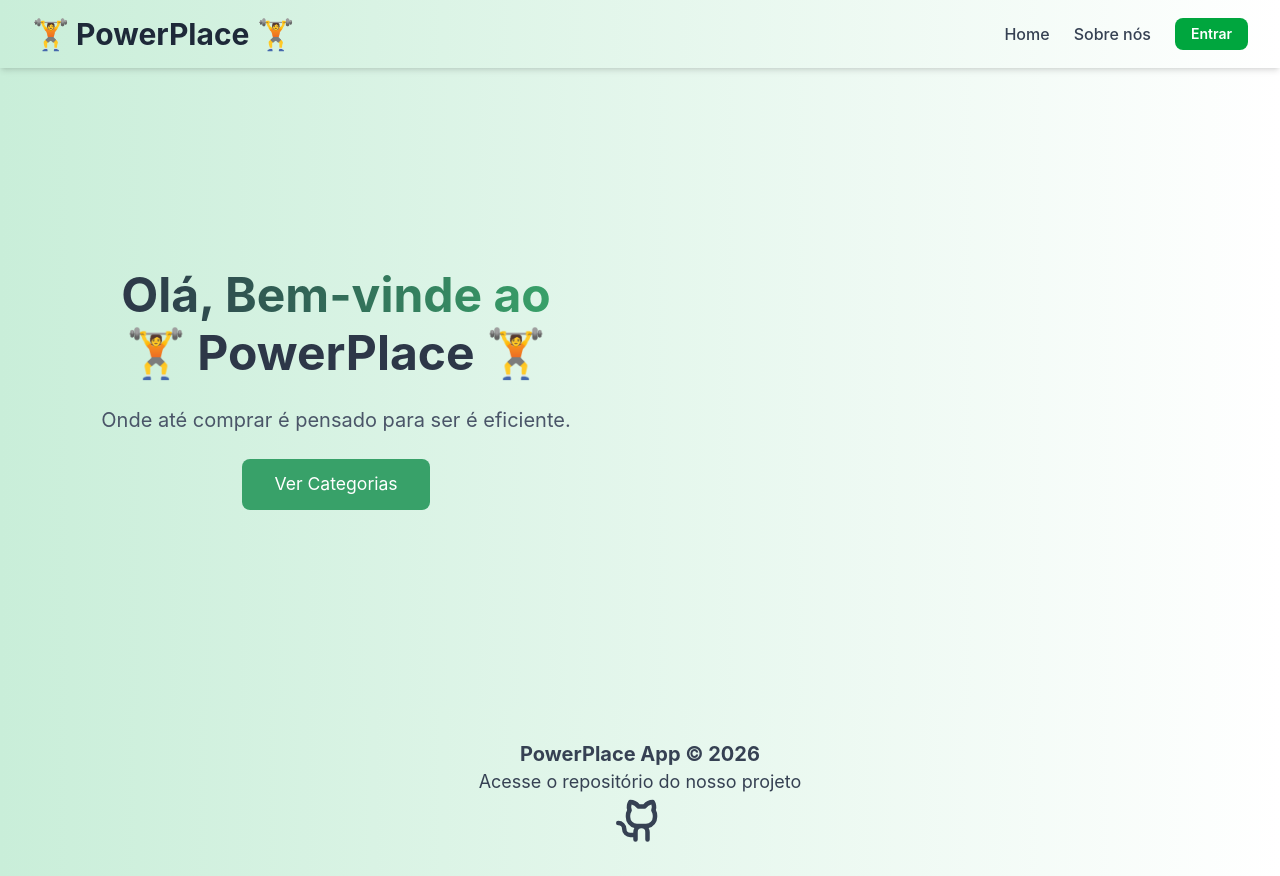
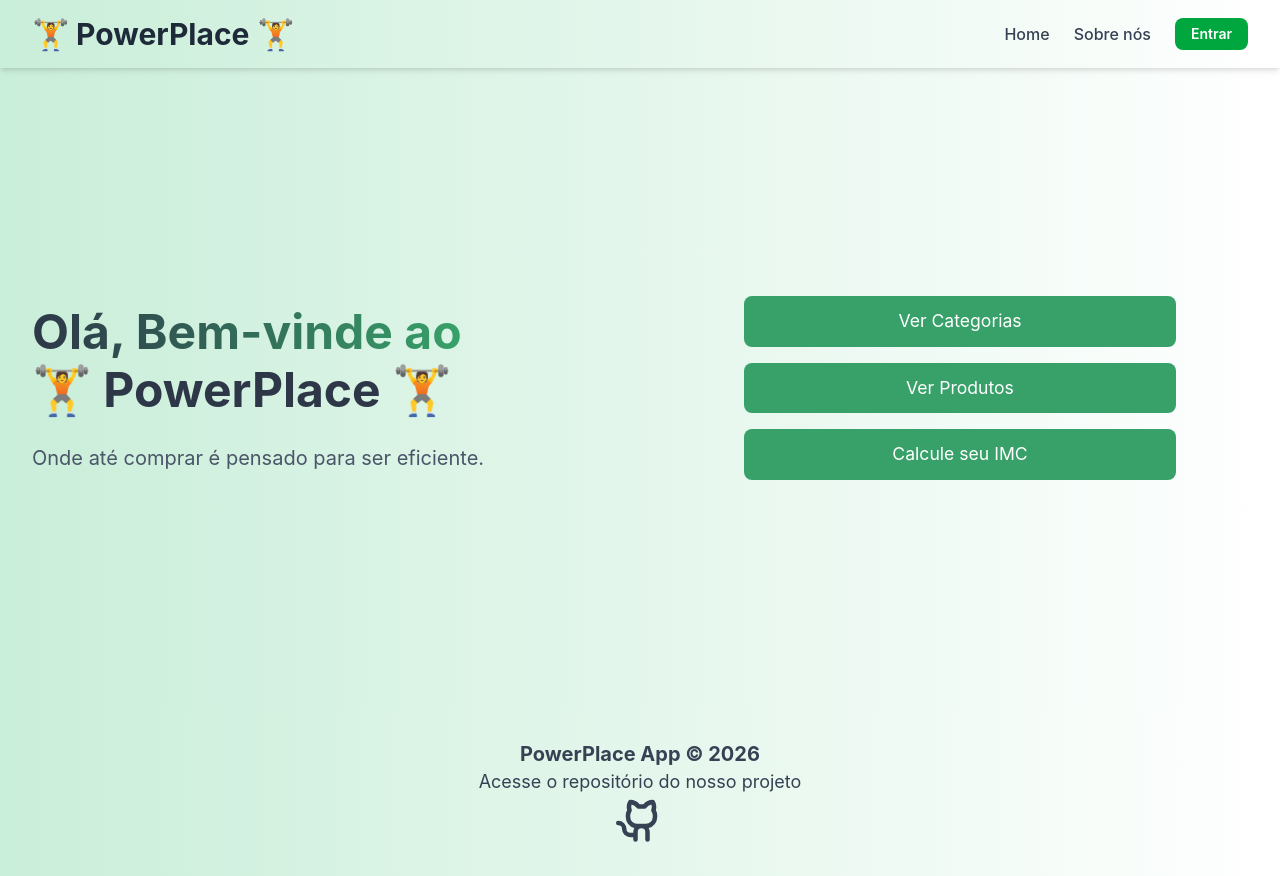
Before and after one commit to crmprojetointegrador/fitness-front, a React (Vite) app: page / in a window 1280 px wide. Built offline with nearby package versions, Linux system fonts and the light colour scheme.

Commit message:
Ajustes de botões

```diff
--- a/src/components/produto/listarprodutos/ListarProdutos.tsx
+++ b/src/components/produto/listarprodutos/ListarProdutos.tsx
@@ -66,9 +66,19 @@ function ListarProdutos() {
                     >
                         Cadastrar Novo Produto
                     </Link>
+
+                    <div className="text-center mt-8">
+                    <Link
+                        to="/"
+                        className="text-green-700 hover:underline"
+                    >
+                        ← Voltar para Home
+                    </Link>
                 </div>
 
                 </div>
+
+            </div>
 
             </div>
 
--- a/src/pages/home/Home.tsx
+++ b/src/pages/home/Home.tsx
@@ -21,26 +21,27 @@ function Home() {
                     paddingRight: '2rem',
                 }}
             >
+
                 <div
                     style={{
                         display: "flex",
                         flexDirection: "column",
                         gap: "1.5rem",
-                        alignItems: "center",
+                        alignItems: "flex-start",
                         justifyContent: "center",
                         paddingTop: "2rem",
                         paddingBottom: "2rem",
+                        paddingRight: "2rem"
                     }}
                 >
                     <h2
                         style={{
                             fontSize: "3rem",
                             fontWeight: "bold",
-                            textAlign: "center",
+                            textAlign: "left",
                             lineHeight: "1.2"
                         }}
                     >
-
                         <span
                             style={{
                                 background: 'linear-gradient(to right, #2d3748, #38a169)',
@@ -49,21 +50,35 @@ function Home() {
                                 display: 'inline-block'
                             }}
                         >
-                             Olá, Bem-vinde ao
-                        </span><br />
+                            Olá, Bem-vinde ao
+                        </span>
+                        <br />
                         <span style={{ color: "#2d3748" }}>🏋️ PowerPlace 🏋️</span>
                     </h2>
 
                     <p
                         style={{
                             fontSize: "1.25rem",
-                            textAlign: "center",
+                            textAlign: "left",
                             color: "#4a5568"
                         }}
                     >
-                        Onde até comprar é pensado para ser é eficiente.
+                        Onde até comprar é pensado para ser eficiente.
                     </p>
+                </div>
 
+                <div
+                    style={{
+                        display: "flex",
+                        flexDirection: "column",
+                        gap: "1rem",
+                        alignItems: "center",
+                        justifyContent: "center",
+                        paddingTop: "2rem",
+                        paddingBottom: "2rem",
+                        paddingLeft: "2rem"
+                    }}
+                >
                     <Link
                         to="/categorias"
                         style={{
@@ -74,15 +89,50 @@ function Home() {
                             padding: "0.75rem 2rem",
                             cursor: "pointer",
                             textDecoration: "none",
-                            fontSize: "1.1rem"
+                            fontSize: "1.1rem",
+                            width: "75%",
+                            textAlign: "center"
                         }}
                     >
                         Ver Categorias
                     </Link>
+
+                    <Link
+                        to="/produtos"
+                        style={{
+                            borderRadius: "0.5rem",
+                            backgroundColor: "#38a169",
+                            color: "white",
+                            border: "none",
+                            padding: "0.75rem 2rem",
+                            cursor: "pointer",
+                            textDecoration: "none",
+                            fontSize: "1.1rem",
+                            width: "75%",
+                            textAlign: "center"
+                        }}
+                    >
+                        Ver Produtos
+                    </Link>
+
+                    <Link
+                        to="/imc"
+                        style={{
+                            borderRadius: "0.5rem",
+                            backgroundColor: "#38a169",
+                            color: "white",
+                            border: "none",
+                            padding: "0.75rem 2rem",
+                            cursor: "pointer",
+                            textDecoration: "none",
+                            fontSize: "1.1rem",
+                            width: "75%",
+                            textAlign: "center"
+                        }}
+                    >
+                        Calcule seu IMC
+                    </Link>
                 </div>
-
-
-
             </div>
         </div>
     );
```
